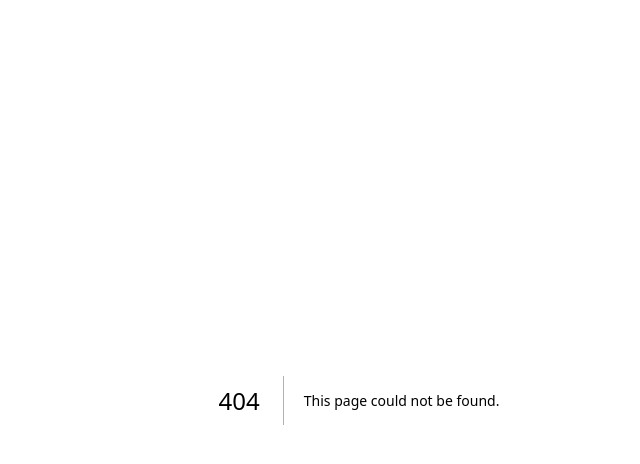
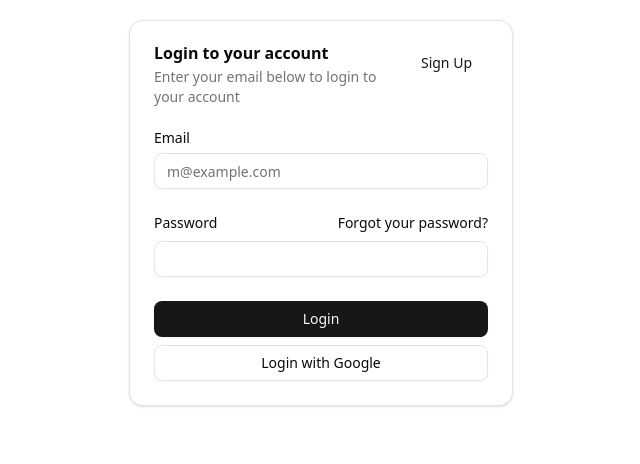
Before and after one commit to k920106/tastyhouse-admin, a Next.js app: page /shadcn/card in a window 1280 px wide. Before the commit this address had no page. Shown: the top 464 px of the page, without its empty margins (281-921 px from the left). Built offline with nearby package versions, Linux system fonts and the light colour scheme.

Commit message:
브랜치 rename (main -> master)

```diff
--- /dev/null
+++ b/app/shadcn/card/page.tsx
@@ -0,0 +1,56 @@
+import { Button } from '@/components/ui/Button'
+import {
+  Card,
+  CardAction,
+  CardContent,
+  CardDescription,
+  CardFooter,
+  CardHeader,
+  CardTitle,
+} from '@/components/ui/Card'
+import { Input } from '@/components/ui/Input'
+import { Label } from '@/components/ui/Label'
+
+export default function Page() {
+  return (
+    <Card className="w-full max-w-sm">
+      <CardHeader>
+        <CardTitle>Login to your account</CardTitle>
+        <CardDescription>Enter your email below to login to your account</CardDescription>
+        <CardAction>
+          <Button variant="link">Sign Up</Button>
+        </CardAction>
+      </CardHeader>
+      <CardContent>
+        <form>
+          <div className="flex flex-col gap-6">
+            <div className="grid gap-2">
+              <Label htmlFor="email">Email</Label>
+              <Input id="email" type="email" placeholder="m@example.com" required />
+            </div>
+            <div className="grid gap-2">
+              <div className="flex items-center">
+                <Label htmlFor="password">Password</Label>
+                <a
+                  href="#"
+                  className="ml-auto inline-block text-sm underline-offset-4 hover:underline"
+                >
+                  Forgot your password?
+                </a>
+              </div>
+              <Input id="password" type="password" required />
+            </div>
+          </div>
+        </form>
+      </CardContent>
+      <CardFooter className="flex-col gap-2">
+        <Button type="submit" className="w-full">
+          Login
+        </Button>
+        <Button variant="outline" className="w-full">
+          Login with Google
+        </Button>
+      </CardFooter>
+    </Card>
+  )
+}
--- /dev/null
+++ b/components/ui/Card.tsx
@@ -0,0 +1,75 @@
+import * as React from 'react'
+
+import { cn } from '@/lib/utils'
+
+function Card({ className, ...props }: React.ComponentProps<'div'>) {
+  return (
+    <div
+      data-slot="card"
+      className={cn(
+        'bg-card text-card-foreground flex flex-col gap-6 rounded-xl border py-6 shadow-sm',
+        className,
+      )}
+      {...props}
+    />
+  )
+}
+
+function CardHeader({ className, ...props }: React.ComponentProps<'div'>) {
+  return (
+    <div
+      data-slot="card-header"
+      className={cn(
+        '@container/card-header grid auto-rows-min grid-rows-[auto_auto] items-start gap-1.5 px-6 has-data-[slot=card-action]:grid-cols-[1fr_auto] [.border-b]:pb-6',
+        className,
+      )}
+      {...props}
+    />
+  )
+}
+
+function CardTitle({ className, ...props }: React.ComponentProps<'div'>) {
+  return (
+    <div
+      data-slot="card-title"
+      className={cn('leading-none font-semibold', className)}
+      {...props}
+    />
+  )
+}
+
+function CardDescription({ className, ...props }: React.ComponentProps<'div'>) {
+  return (
+    <div
+      data-slot="card-description"
+      className={cn('text-muted-foreground text-sm', className)}
+      {...props}
+    />
+  )
+}
+
+function CardAction({ className, ...props }: React.ComponentProps<'div'>) {
+  return (
+    <div
+      data-slot="card-action"
+      className={cn('col-start-2 row-span-2 row-start-1 self-start justify-self-end', className)}
+      {...props}
+    />
+  )
+}
+
+function CardContent({ className, ...props }: React.ComponentProps<'div'>) {
+  return <div data-slot="card-content" className={cn('px-6', className)} {...props} />
+}
+
+function CardFooter({ className, ...props }: React.ComponentProps<'div'>) {
+  return (
+    <div
+      data-slot="card-footer"
+      className={cn('flex items-center px-6 [.border-t]:pt-6', className)}
+      {...props}
+    />
+  )
+}
+
+export { Card, CardHeader, CardFooter, CardTitle, CardAction, CardDescription, CardContent }
--- /dev/null
+++ b/components/ui/Input.tsx
@@ -0,0 +1,21 @@
+import * as React from 'react'
+
+import { cn } from '@/lib/utils'
+
+function Input({ className, type, ...props }: React.ComponentProps<'input'>) {
+  return (
+    <input
+      type={type}
+      data-slot="input"
+      className={cn(
+        'file:text-foreground placeholder:text-muted-foreground selection:bg-primary selection:text-primary-foreground dark:bg-input/30 border-input flex h-9 w-full min-w-0 rounded-md border bg-transparent px-3 py-1 text-base shadow-xs transition-[color,box-shadow] outline-none file:inline-flex file:h-7 file:border-0 file:bg-transparent file:text-sm file:font-medium disabled:pointer-events-none disabled:cursor-not-allowed disabled:opacity-50 md:text-sm',
+        'focus-visible:border-ring focus-visible:ring-ring/50 focus-visible:ring-[3px]',
+        'aria-invalid:ring-destructive/20 dark:aria-invalid:ring-destructive/40 aria-invalid:border-destructive',
+        className,
+      )}
+      {...props}
+    />
+  )
+}
+
+export { Input }
--- /dev/null
+++ b/components/ui/Label.tsx
@@ -0,0 +1,21 @@
+'use client'
+
+import * as React from 'react'
+import * as LabelPrimitive from '@radix-ui/react-label'
+
+import { cn } from '@/lib/utils'
+
+function Label({ className, ...props }: React.ComponentProps<typeof LabelPrimitive.Root>) {
+  return (
+    <LabelPrimitive.Root
+      data-slot="label"
+      className={cn(
+        'flex items-center gap-2 text-sm leading-none font-medium select-none group-data-[disabled=true]:pointer-events-none group-data-[disabled=true]:opacity-50 peer-disabled:cursor-not-allowed peer-disabled:opacity-50',
+        className,
+      )}
+      {...props}
+    />
+  )
+}
+
+export { Label }
--- a/package.json
+++ b/package.json
@@ -15,6 +15,7 @@
     "@radix-ui/react-avatar": "^1.1.10",
     "@radix-ui/react-dialog": "^1.1.14",
     "@radix-ui/react-dropdown-menu": "^2.1.15",
+    "@radix-ui/react-label": "^2.1.7",
     "@radix-ui/react-popover": "^1.1.14",
     "@radix-ui/react-slot": "^1.2.3",
     "class-variance-authority": "^0.7.1",
```
Also changed, not shown: 1 other file (tests, documents, lock files or other folders).
